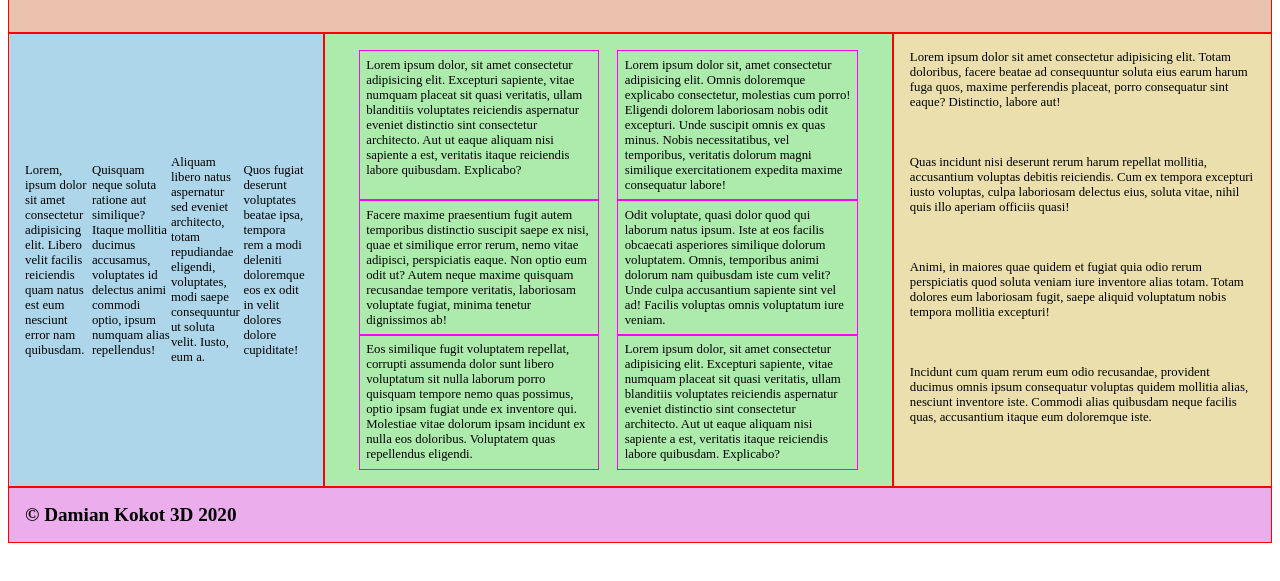
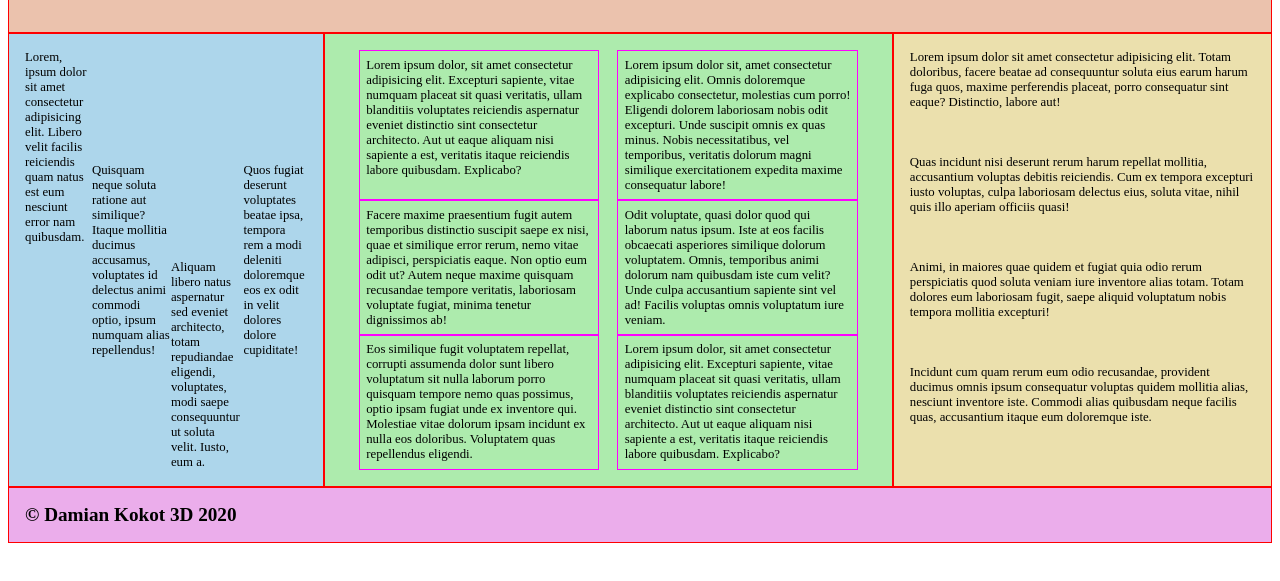
Before and after one commit to damiankokot45/IT-technical-college-flexbox-exercise, a plain HTML site: page index.html in a window 1280 px wide. Shown: the part 77-658 px from the top of the page. Drawn offline with Linux system fonts and the light colour scheme.

Commit message:
dodałem aside article:nth-of-type

```diff
--- a/style/style.css
+++ b/style/style.css
@@ -69,6 +69,14 @@ aside {
 
 }
 
+
+aside article:nth-of-type(1) {
+    align-self: flex-start;
+}
+aside article:nth-of-type(3) {
+    align-self: flex-end;
+}
+
 footer {
     order: 5;
     background-color: hsl(300, 60%, 80%);
```
